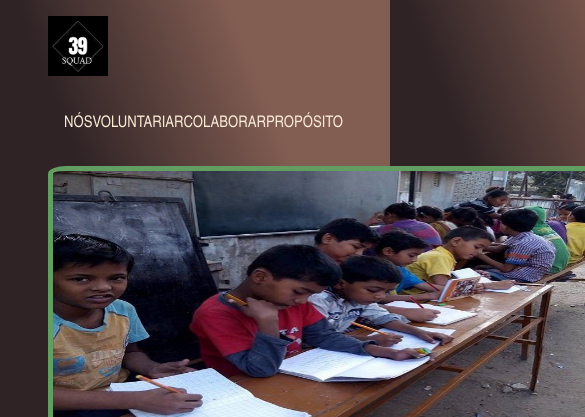
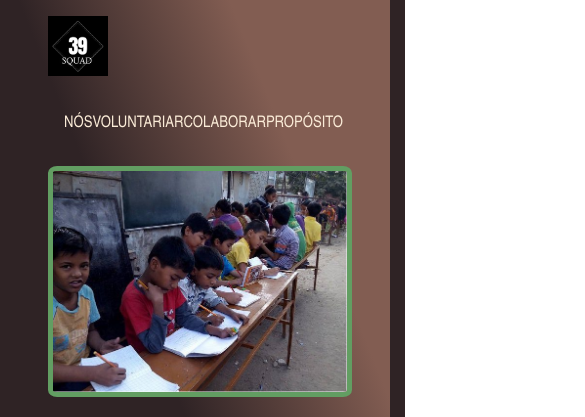
Before and after one commit to JansRodriguez/Projeto_Squad-39_Recode, a plain HTML site: page index.html in a window 390 px wide. Shown: the top 417 px of the page, 585 px wide, since content can reach past the window. Drawn offline with Linux system fonts and the light colour scheme.

Commit message:
Tratado a responsividade da imagem do header

```diff
--- a/squad39.css
+++ b/squad39.css
@@ -64,3 +64,7 @@ footer p{
 nav a:hover{
     color: rgb(98, 158, 98);
 }
+
+@media (max-width: 680px){
+    header img{width: 100%; height: auto;}
+}
```
Also changed, not shown: index.html (+4 -2 lines), imagens/na_escola_p.jpg (added).
